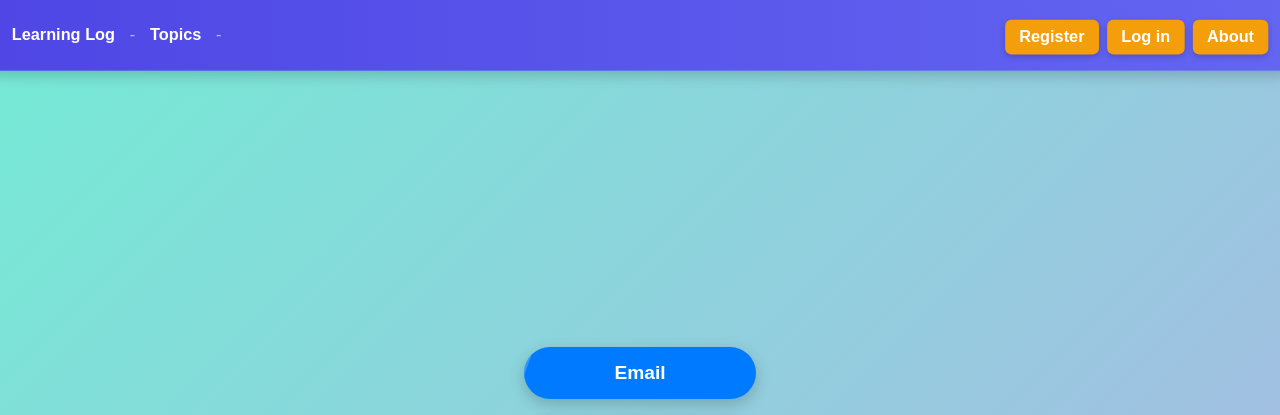
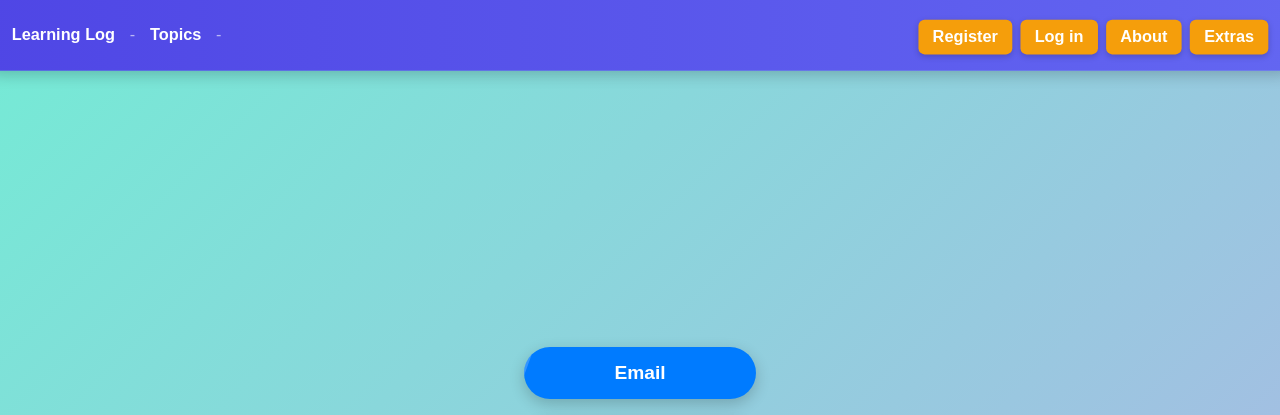
Before and after one commit to johnston-kweku/LearnMate, a Django app: page /about/ in a window 1280 px wide. Shown: the top 415 px of the page. Run offline with Django 5.2, Linux system fonts and the light colour scheme.

Commit message:
Update with extras page

```diff
--- a/learning_logs/templates/learning_logs/base.html
+++ b/learning_logs/templates/learning_logs/base.html
@@ -164,6 +164,7 @@
                 <a href="{% url 'users:login' %}">Log in</a>
             {% endif %}
             <a href="{% url 'learning_logs:about' %}">About</a>
+            <a href="{% url 'learning_logs:extras' %}">Extras</a>
         </div>
     </nav>
 
```
